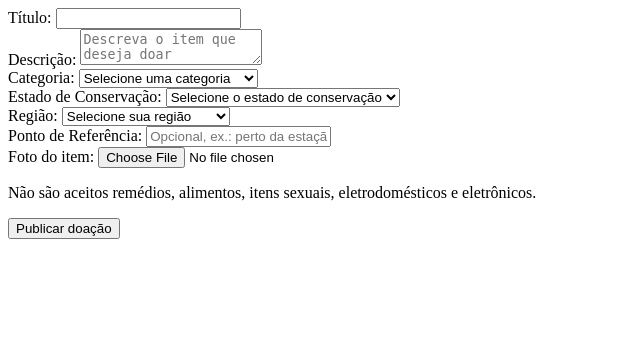
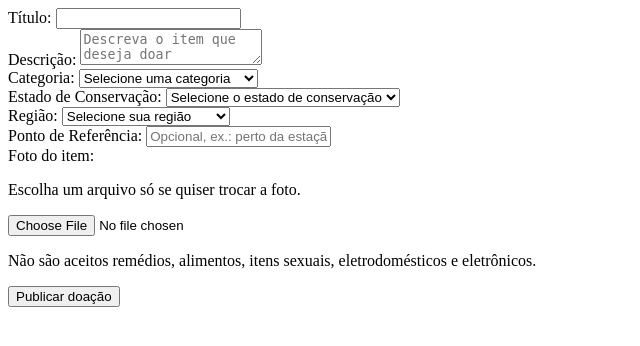
Before and after one commit to helenafurtadoo/mural-doacoes, a Flask app: page /doacoes/nova in a window 1280 px wide. Shown: the top 346 px of the page, without its empty margins (0-640 px from the left). Run offline with Flask 3, Linux system fonts and the light colour scheme; the visitor is signed in with stand-in values (Sample User, id 1).

Commit message:
feat: permite trocar a foto ao editar doacao

```diff
--- a/app.py
+++ b/app.py
@@ -126,6 +126,16 @@ def salvar_foto(arquivo):
     return "uploads/" + nome_arquivo  # Retorna o caminho relativo para a pasta static, que é onde o Flask serve arquivos estáticos porque a pasta static é a raiz dos arquivos estáticos. Assim, o caminho relativo será usado na tag <img> do HTML.
 
 
+def apagar_foto(caminho_relativo):
+    if caminho_relativo is None:
+        return
+    caminho_completo = os.path.join(app.root_path, 'static', caminho_relativo)
+    try:
+        os.remove(caminho_completo)
+    except OSError:
+        pass  # Se o arquivo não existir, não faz nada
+
+
 @app.route("/doacoes/nova", methods=["GET", "POST"])
 @login_required
 def publicar_doacao():
@@ -194,8 +204,12 @@ def editar_doacao(doacao_id):
         estado_conservacao = request.form.get("estado_conservacao", "").strip()
         regiao = request.form.get("regiao", "").strip()
         ponto_referencia = request.form.get("ponto_referencia", "").strip()
+        foto = request.files.get("foto")
 
         erro = validar_doacao(titulo, descricao, categoria, estado_conservacao, regiao, ponto_referencia)
+        if not erro and foto and foto.filename != "":
+            erro = validar_foto(foto)
+
         if erro:
             return render_template("publicar_doacao.html", erro=erro, doacao=doacao, categorias=CATEGORIAS, estados=ESTADO_CONSERVACAO, regioes=REGIOES)
 
@@ -207,7 +221,13 @@ def editar_doacao(doacao_id):
         doacao.estado_conservacao = estado_conservacao
         doacao.regiao = regiao
         doacao.ponto_referencia = ponto_referencia or None
+        foto_antiga = None
+        if foto and foto.filename != "":
+            foto_antiga = doacao.foto_caminho #guarda ANTES de trocar
+            doacao.foto_caminho = salvar_foto(foto)
         db.session.commit()
+        if foto_antiga:
+            apagar_foto(foto_antiga) #apaga a foto antiga depois de salvar a nova
         return redirect(url_for("minhas_doacoes"))
 
     return render_template("publicar_doacao.html", doacao=doacao, categorias=CATEGORIAS, estados=ESTADO_CONSERVACAO, regioes=REGIOES)
--- a/templates/publicar_doacao.html
+++ b/templates/publicar_doacao.html
@@ -82,6 +82,10 @@
       </div>
       <div>
         <label for="foto">Foto do item:</label>
+        {% if doacao and doacao.foto_caminho %}
+          <img src="{{ url_for('static', filename=doacao.foto_caminho) }}" alt="Foto da doação" width="150">
+        {% endif %}
+        <p>Escolha um arquivo só se quiser trocar a foto.</p>
         <input
           type="file"
           id="foto"
```
